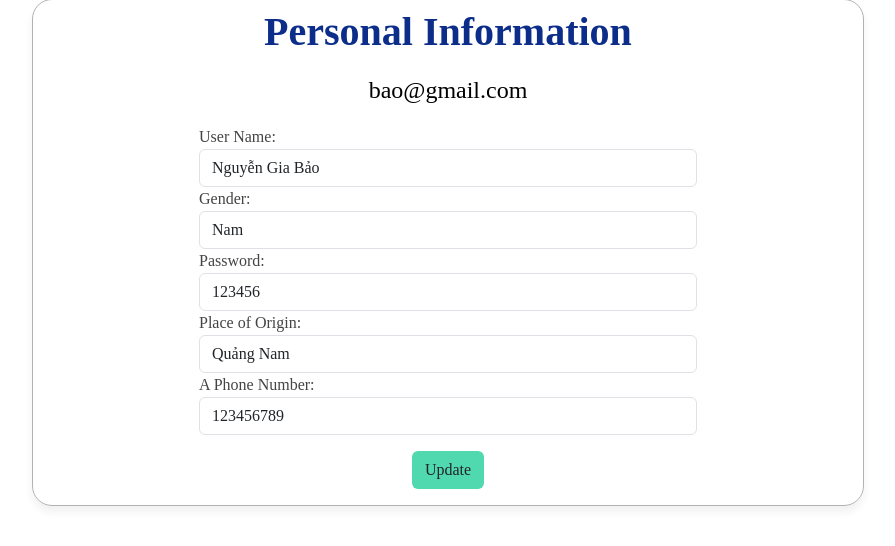
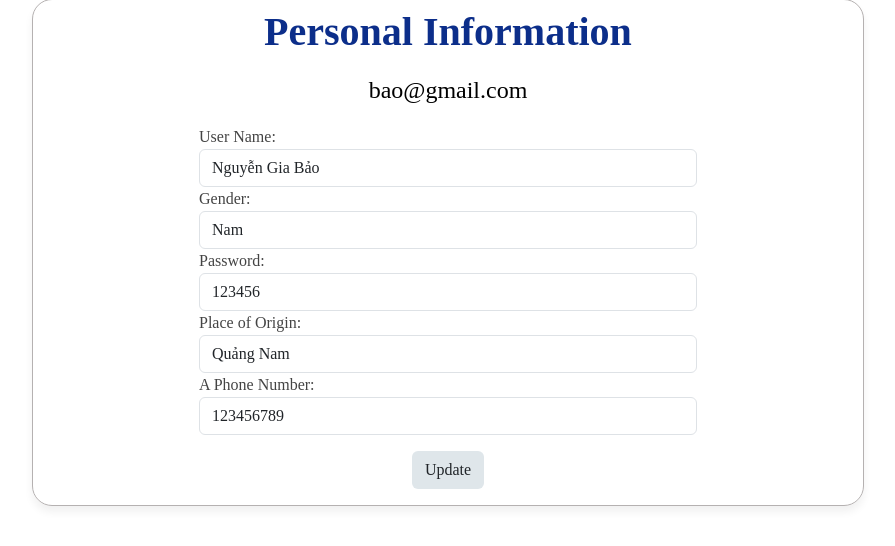
Before and after one commit to LeViet2k3/Web_QLTV, a PHP site: page /PHP/admin/update_info.php in a window 1280 px wide. Shown: the part 129-675 px from the top of the page, without its empty margins (192-1087 px from the left). Run offline with PHP 8.4, Linux system fonts and the light colour scheme; a user stored in the database is signed in; data comes from the database, SQL or seed files in the repository.

Commit message:
-update UI

```diff
--- a/CSS/read_book.css
+++ b/CSS/read_book.css
@@ -199,6 +199,7 @@ table {
 .info_display_position {
     width: 40vh;
     margin: none;
+
 }
 
 .display_position {
--- a/CSS/update_infor.css
+++ b/CSS/update_infor.css
@@ -52,5 +52,5 @@ h4 {
 #btn button {
     display: flex;
     margin: 0 auto;
-    background-color: #50d8af;
+    background-color: #dfe6ea;
 }
```
